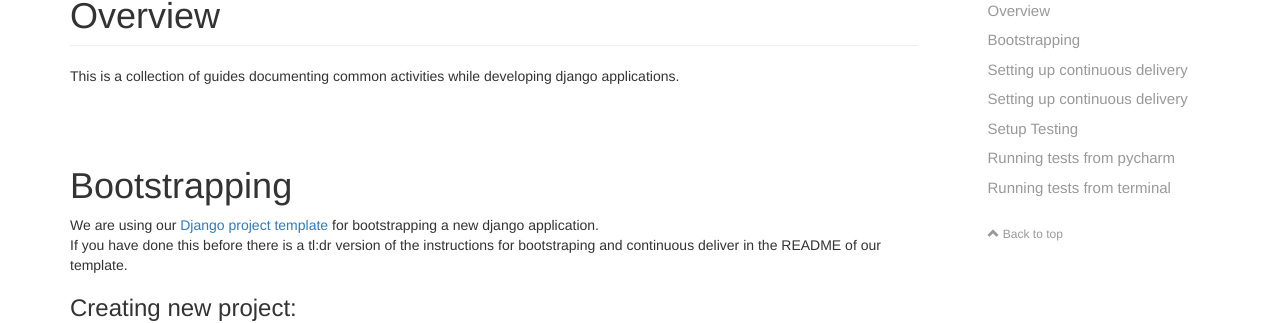
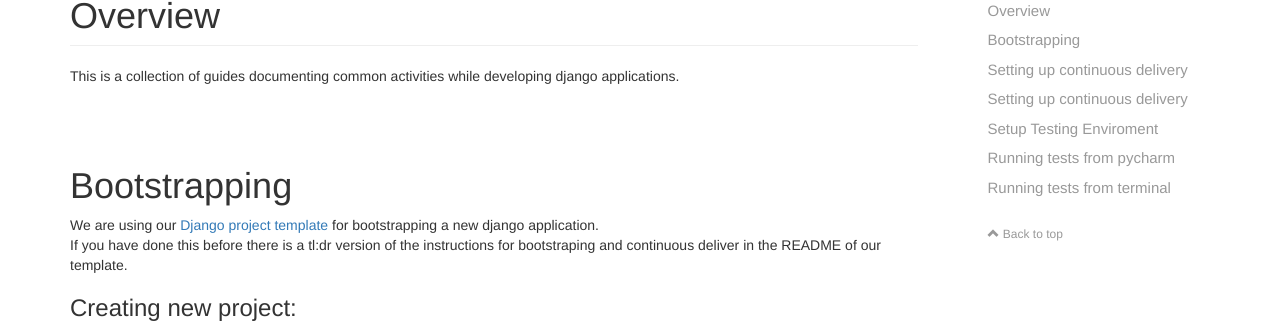
Before and after one commit to codecentric-labs-zero/codecentric-labs-zero.github.io, a Jekyll site: the page built from pages/django.html, in a window 1280 px wide and 1400 px high. Shown: the part 304-627 px from the top of the window. Built offline with Jekyll 4.4.1, drawn with Linux system fonts in a browser that asks for light colours; nearby versions of some CDN libraries; some of the changed text lies outside the part shown.

Commit message:
Finishing docs(few edits)

```diff
--- a/pages/django.html
+++ b/pages/django.html
@@ -96,7 +96,7 @@
 </section>
 
 <section class="bs-docs-section">
-  <h1 id="setup-testing">Setup Testing</h1>
+  <h1 id="setup-testing">Setup Testing Enviroment</h1>
   <p>
     We use <a href="http://docs.seleniumhq.org/">selenium</a> for functional testing.<br>
     To run our functional tests you need a runing selenium server with chromedriver on your machine.
```
